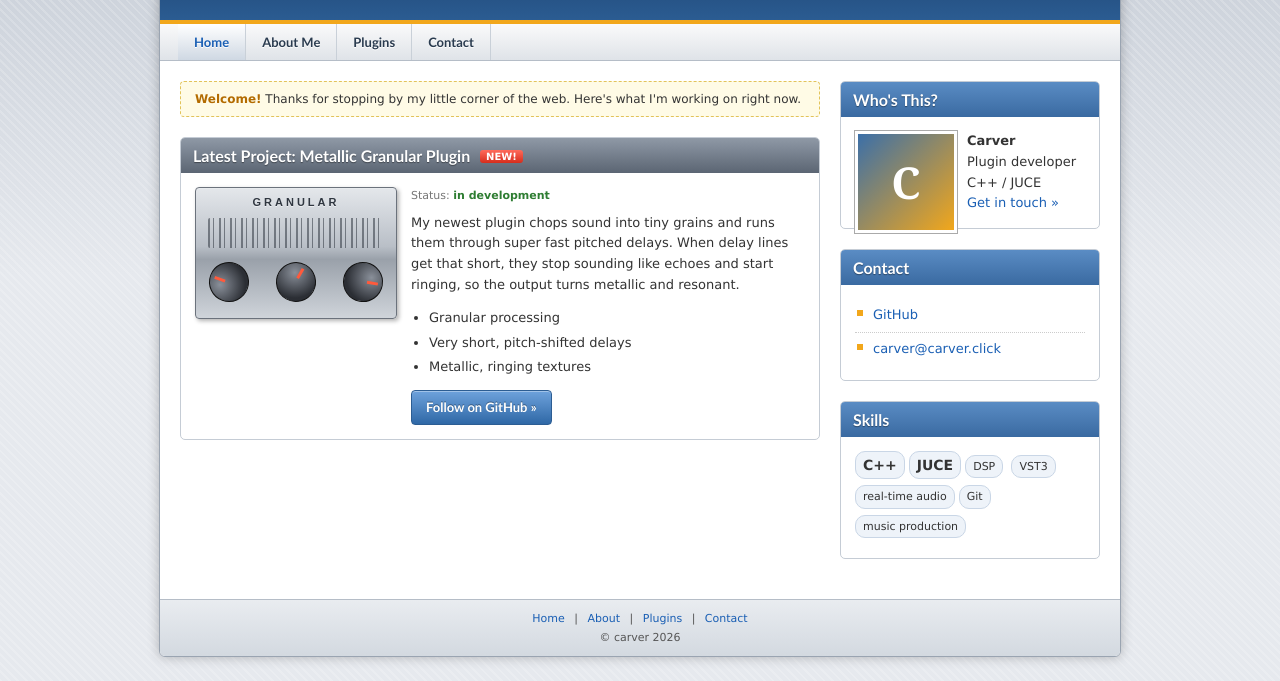
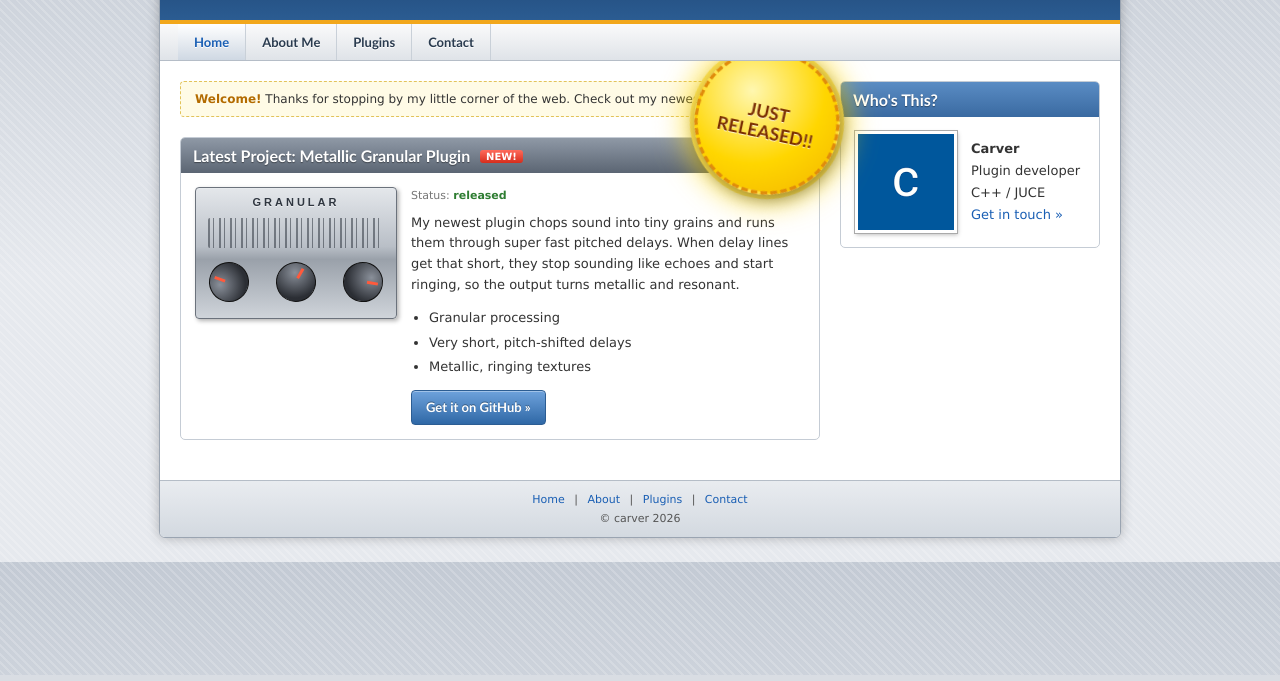
Before and after one commit to carverchav-ops/carverchav-ops.github.io, a plain HTML site: page index.html in a window 1280 px wide. Shown: the part 125-806 px from the top of the page. Drawn offline with Linux system fonts and the light colour scheme.

Commit message:
Add files via upload

```diff
--- a/index.html
+++ b/index.html
@@ -27,7 +27,9 @@
 
   <div id="content">
     <div id="main">
-      <div class="welcome"><b>Welcome!</b> Thanks for stopping by my little corner of the web. Here's what I'm working on right now.</div>
+      <div class="welcome"><b>Welcome!</b> Thanks for stopping by my little corner of the web. Check out my newest plugin!</div>
+      <div class="sticker-wrap">
+        <div class="sticker">Just<br>released!!</div>
       <div class="box">
         <h2 class="steel">Latest Project: Metallic Granular Plugin <span class="new">NEW!</span></h2>
         <div class="inner plugin">
@@ -37,41 +39,26 @@
             <div class="knobs"><div class="k" style="transform:rotate(-70deg)"></div><div class="k" style="transform:rotate(30deg)"></div><div class="k" style="transform:rotate(100deg)"></div></div>
           </div>
           <div class="desc">
-            <div class="status">Status: <b>in development</b></div>
+            <div class="status">Status: <b>released</b></div>
             <p>My newest plugin chops sound into tiny grains and runs them through super fast pitched delays. When delay lines get that short, they stop sounding like echoes and start ringing, so the output turns metallic and resonant.</p>
             <ul>
               <li>Granular processing</li>
               <li>Very short, pitch-shifted delays</li>
               <li>Metallic, ringing textures</li>
             </ul>
-            <a href="https://github.com/carverchav-ops" class="btn" target="_blank" rel="noopener">Follow on GitHub &raquo;</a>
+            <a href="https://github.com/carverchav-ops" class="btn" target="_blank" rel="noopener">Get it on GitHub &raquo;</a>
           </div>
         </div>
+      </div>
       </div>
     </div>
     <div id="sidebar">
       <div class="box">
         <h2>Who's This?</h2>
-        <div class="inner">
-          <div class="avatar">C</div>
-          <b>Carver</b><br>Plugin developer<br>C++ / JUCE<br>
-          <a href="contact.html">Get in touch &raquo;</a>
-        </div>
-      </div>
-      <div class="box">
-        <h2>Contact</h2>
-        <div class="inner">
-          <ul class="side-list">
-            <li><a href="https://github.com/carverchav-ops" target="_blank" rel="noopener">GitHub</a></li>
-            <li><a href="mailto:carver@carver.click">carver@carver.click</a></li>
-          </ul>
-        </div>
-      </div>
-      <div class="box">
-        <h2>Skills</h2>
-        <div class="inner tags">
-          <span class="big">C++</span><span class="big">JUCE</span><span>DSP</span>
-          <span>VST3</span><span>real-time audio</span><span>Git</span><span>music production</span>
+        <div class="inner who">
+          <img class="avatar" src="images/avatar.png" alt="Carver">
+          <div class="who-text"><b>Carver</b><br>Plugin developer<br>C++ / JUCE<br>
+          <a href="contact.html">Get in touch &raquo;</a></div>
         </div>
       </div>
     </div>
--- a/style.css
+++ b/style.css
@@ -84,8 +84,23 @@ a:hover{text-decoration:underline;color:#c0392b}
 .btn:hover{background:linear-gradient(#80b2ea,#3b78ba);text-decoration:none}
 
 /* sidebar */
-.avatar{width:96px;height:96px;float:left;margin:0 10px 6px 0;border:3px solid #fff;outline:1px solid #aaa;
-  background:linear-gradient(135deg,#3b6fa8,#f2a71b);color:#fff;font:bold 44px Georgia,serif;text-align:center;line-height:96px}
+.who{display:flex;align-items:center;gap:14px;padding:16px 14px}
+.avatar{display:block;width:96px;height:96px;flex:0 0 96px;border:3px solid #fff;outline:1px solid #aaa;box-shadow:1px 2px 4px rgba(0,0,0,.25)}
+.who-text{line-height:1.7}
+
+/* pulsating "Just released!!" sticker */
+.sticker-wrap{position:relative}
+.sticker{position:absolute;z-index:5;right:-12px;top:-80px;width:124px;height:124px;border-radius:50%;
+  display:flex;align-items:center;justify-content:center;text-align:center;
+  font:bold 16px/1.15 "Trebuchet MS",Arial,sans-serif;color:#7a2e00;text-transform:uppercase;
+  background:radial-gradient(circle at 35% 30%,#fff7b0,#ffd600 55%,#f2b400);
+  border:3px dashed #e08c0b;box-shadow:3px 4px 10px rgba(0,0,0,.4),0 0 0 4px #ffe14d;
+  text-shadow:0 1px 0 rgba(255,255,255,.7);animation:pulse 1.1s ease-in-out infinite}
+@keyframes pulse{
+  0%,100%{transform:rotate(12deg) scale(1)}
+  50%{transform:rotate(12deg) scale(1.12);box-shadow:3px 4px 14px rgba(0,0,0,.4),0 0 0 4px #ffe14d,0 0 26px 8px rgba(255,214,0,.7)}
+}
+@media (prefers-reduced-motion:reduce){.sticker{animation:none;transform:rotate(12deg)}}
 .side-list{list-style:none;margin:0;padding:0}
 .side-list li{padding:6px 0 6px 18px;border-bottom:1px dotted #ccc;
   background:no-repeat 2px 11px linear-gradient(#f2a71b,#f2a71b);background-size:6px 6px}
@@ -109,6 +124,7 @@ a:hover{text-decoration:underline;color:#c0392b}
 @media (max-width:600px){
   .plugin .shot{float:none;margin:0 auto 12px}
   .plugin .desc{margin-left:0}
+  .sticker{right:-6px;top:-78px;width:84px;height:84px;font-size:11px}
   #nav{height:auto;overflow:hidden;padding:0}
   #nav a{padding:0 10px}
 }
```
Also changed, not shown: about.html (+4 -20 lines), contact.html (+6 -21 lines), plugins.html (+6 -15 lines), images/avatar.png (added).
